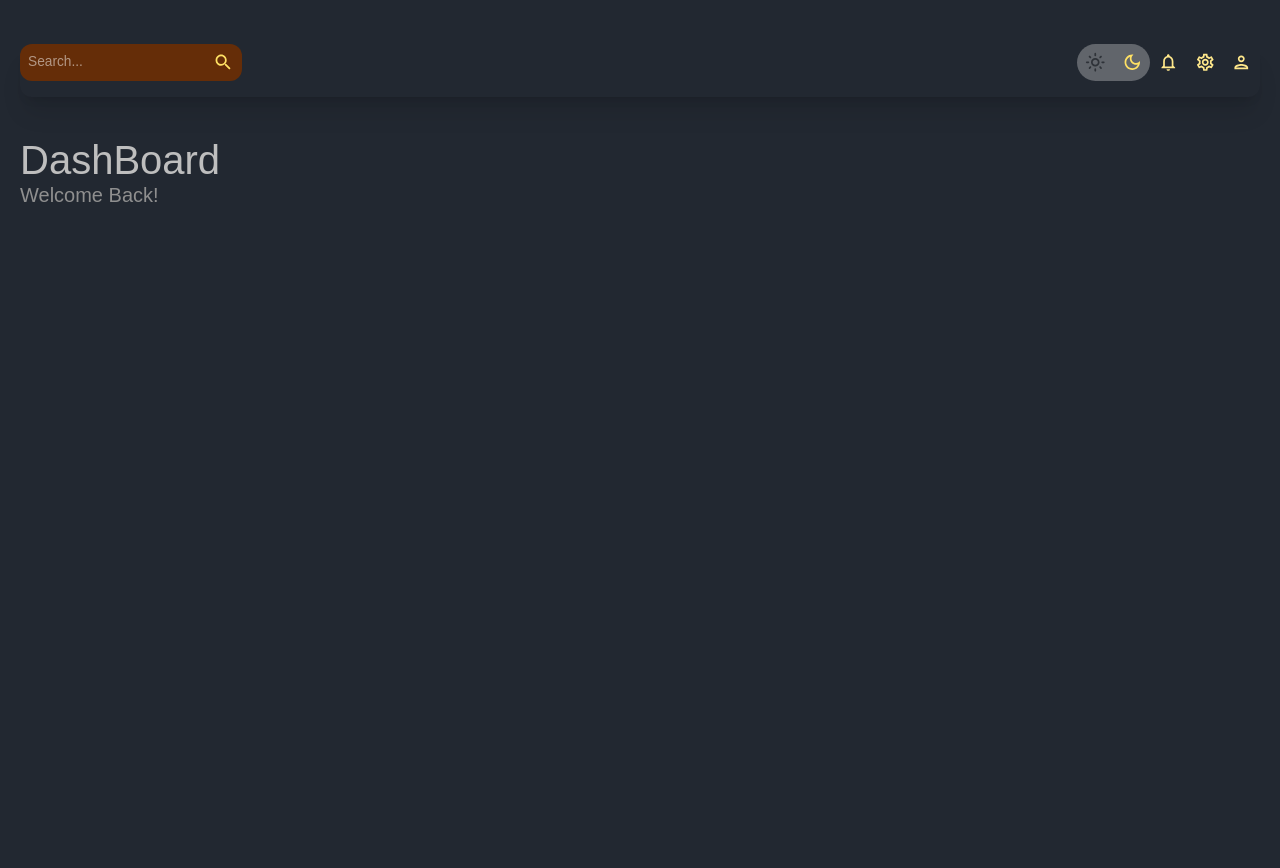
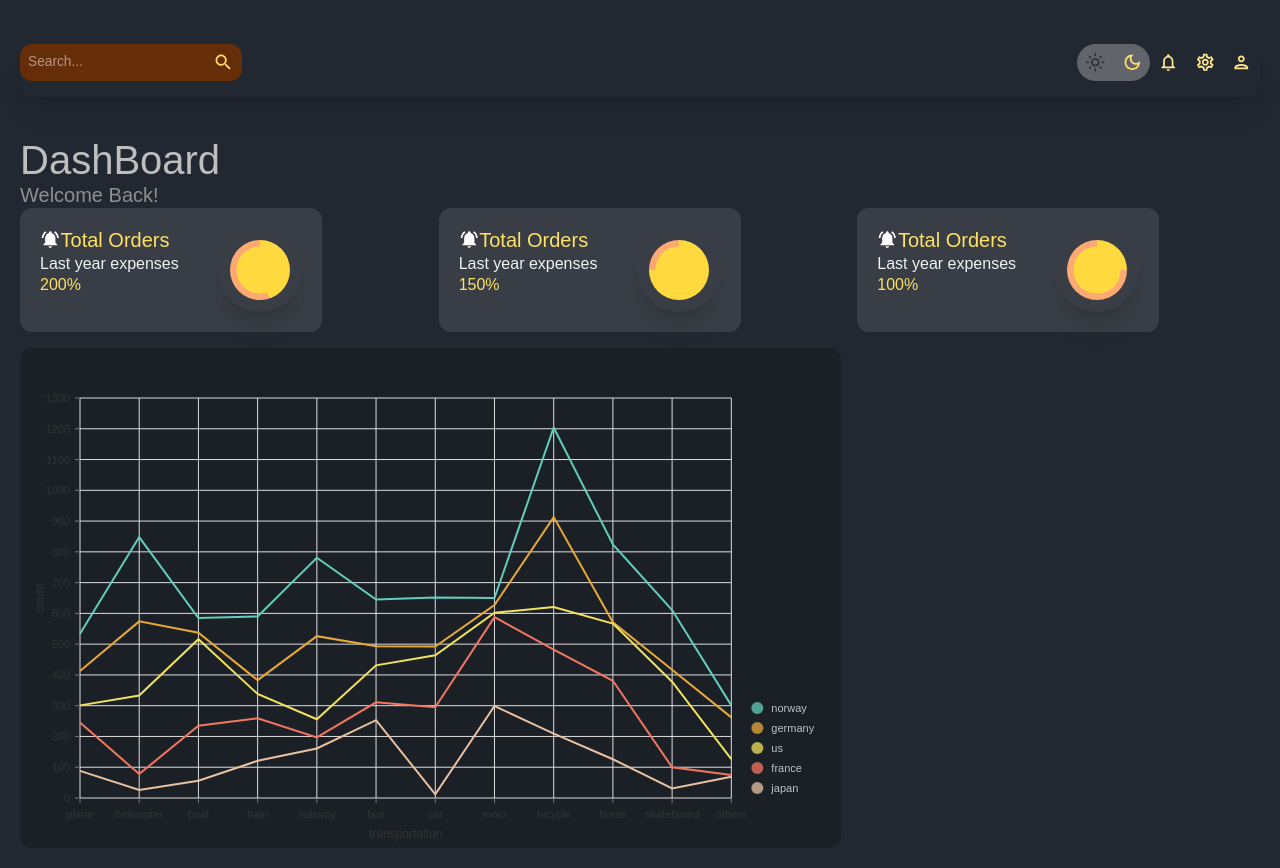
Before and after one commit to AVAniketh0905/AdminDashboard, a Next.js app: page / in a window 1280 px wide. Before the commit the page ends 800 px from the top, so only its background shows below. Built offline with nearby package versions, Linux system fonts and the light colour scheme.

Commit message:
dashboard left todo

```diff
--- a/app/page.tsx
+++ b/app/page.tsx
@@ -1,19 +1,58 @@
 "use client"
 
 import HeadingComponent from '@/components/heading';
-import SideBar from '@/components/sidebar';
-import TopBar from '@/components/topbar';
-import { useMode, ColorModeContext } from '@/themes/theme';
-import { ThemeProvider } from '@emotion/react';
-import { CssBaseline } from '@mui/material';
-
+import { Box, Grid, Typography, useTheme } from '@mui/material';
+import NotificationsActiveIcon from '@mui/icons-material/NotificationsActive';
+import BarChartComponenet from '@/components/barchartcompo';
+import LineChartComponenet from '@/components/linechartcompo';
+import PieChartComponenet from '@/components/piechartcompo';
+import StackBox from '@/components/stackbox';
+import ProgressBar from '@/components/progress';
+import { tokens } from '@/themes/theme';
 
 export default function Home() {
-  const { theme } = useMode();
+  const theme = useTheme();
+  const colors = tokens(theme.palette.mode)
+  const isLightMode = Boolean(theme.palette.mode == 'light')
 
   return (
     <main>
-      <HeadingComponent heading='DashBoard' subheading='Welcome Back!' />
+      <Box>
+        <HeadingComponent heading='DashBoard' subheading='Welcome Back!' />
+        <Grid container spacing={2}>
+          <Grid item xs={4}>
+            <StackBox
+              title='Total Orders'
+              subtitle='Last year expenses'
+              icon={<NotificationsActiveIcon />}
+              progress="0.45"
+              increase="200%"
+            />
+          </Grid>
+          <Grid item xs={4}>
+            <StackBox
+              title='Total Orders'
+              subtitle='Last year expenses'
+              icon={<NotificationsActiveIcon />}
+              progress="0.75"
+              increase="150%"
+            />
+          </Grid>
+          <Grid item xs={4}>
+            <StackBox
+              title='Total Orders'
+              subtitle='Last year expenses'
+              icon={<NotificationsActiveIcon />}
+              progress="0.25"
+              increase="100%"
+            />
+          </Grid>
+          <Grid item xs={8}>
+            {/* todo */}
+            <LineChartComponenet />
+          </Grid>
+        </Grid>
+      </Box>
     </main>
   )
 }
--- a/components/barchartcompo.tsx
+++ b/components/barchartcompo.tsx
@@ -166,26 +166,6 @@ export default function BarChartComponenet() {
                 valueScale={{ type: 'linear' }}
                 indexScale={{ type: 'band', round: true }}
                 colors={{ scheme: 'nivo' }}
-                defs={[
-                    {
-                        id: 'dots',
-                        type: 'patternDots',
-                        background: 'inherit',
-                        color: '#38bcb2',
-                        size: 4,
-                        padding: 1,
-                        stagger: true
-                    },
-                    {
-                        id: 'lines',
-                        type: 'patternLines',
-                        background: 'inherit',
-                        color: '#eed312',
-                        rotation: -45,
-                        lineWidth: 6,
-                        spacing: 10
-                    }
-                ]}
                 fill={[
                     {
                         match: {
--- a/components/piechartcompo.tsx
+++ b/components/piechartcompo.tsx
@@ -98,26 +98,6 @@ export default function PieChartComponenet() {
                         ]
                     ]
                 }}
-                defs={[
-                    {
-                        id: 'dots',
-                        type: 'patternDots',
-                        background: 'inherit',
-                        color: 'rgba(255, 255, 255, 0.3)',
-                        size: 4,
-                        padding: 1,
-                        stagger: true
-                    },
-                    {
-                        id: 'lines',
-                        type: 'patternLines',
-                        background: 'inherit',
-                        color: 'rgba(255, 255, 255, 0.3)',
-                        rotation: -45,
-                        lineWidth: 6,
-                        spacing: 10
-                    }
-                ]}
                 fill={[
                     {
                         match: {
--- /dev/null
+++ b/components/progress.tsx
@@ -0,0 +1,21 @@
+import { tokens } from "@/themes/theme";
+import { Box, useTheme } from "@mui/material";
+
+export default function ProgressBar({ progress = "0.75", size = 60 }) {
+    const theme = useTheme();
+    const colors = tokens(theme.palette.mode);
+    const isLightMode = theme.palette.mode === "light";
+    const angle = Number(progress) * 360;
+
+    // console.log(progress, size);
+
+    return (
+        <Box sx={{
+            background: `radial-gradient(${colors.yellowAccent[500]} 55%, transparent 56%), conic-gradient(${colors.yellowAccent[500]} 0deg ${angle}deg, ${colors.orangeAccent[300]} ${angle}deg 360deg)
+            ${colors.whiteAccent[600]}`,
+            borderRadius: "50%",
+            width: `${size}px`,
+            height: `${size}px`,
+        }} />
+    )
+}
--- /dev/null
+++ b/components/stackbox.tsx
@@ -0,0 +1,45 @@
+import { tokens } from "@/themes/theme";
+import { Box, Typography, useTheme } from "@mui/material";
+import ProgressBar from "./progress";
+
+export interface StackProps {
+    title: string;
+    icon: any;
+    subtitle: string;
+    progress: string;
+    increase: string;
+}
+
+export default function StackBox({ title, icon, subtitle, progress, increase }: StackProps) {
+    const theme = useTheme();
+    const colors = tokens(theme.palette.mode)
+    const isLightMode = Boolean(theme.palette.mode == 'light')
+
+    return (
+        <Box className="w-3/4 p-5 rounded-xl" sx={{
+            background: isLightMode ? colors.whiteAccent[400] : colors.greyAccent[500],
+        }}>
+            <Box className="flex justify-between">
+                <Box display="flex flex-col">
+                    <Box display="flex justify-between">
+                        {icon}
+                        <Typography variant="h4" sx={{
+                            color: isLightMode ? colors.orangeAccent[400] : colors.yellowAccent[400],
+                        }} className="font-bold">{title}</Typography>
+                    </Box>
+                    <Box className="flex flex-col justify-between">
+                        <Typography variant="h5" sx={{
+                            color: isLightMode ? colors.greyAccent[400] : colors.whiteAccent[400],
+                        }} className="font-bold">{subtitle}</Typography>
+                        <Typography variant="h5" className="font-italic" sx={{
+                            color: isLightMode ? colors.orangeAccent[400] : colors.yellowAccent[400],
+                        }}>{increase}</Typography>
+                    </Box>
+                </Box>
+                <Box className="flex p-3 text-center justify-center rounded-full shadow-xl">
+                    <ProgressBar progress={progress} />
+                </Box>
+            </Box>
+        </Box>
+    )
+}
```
